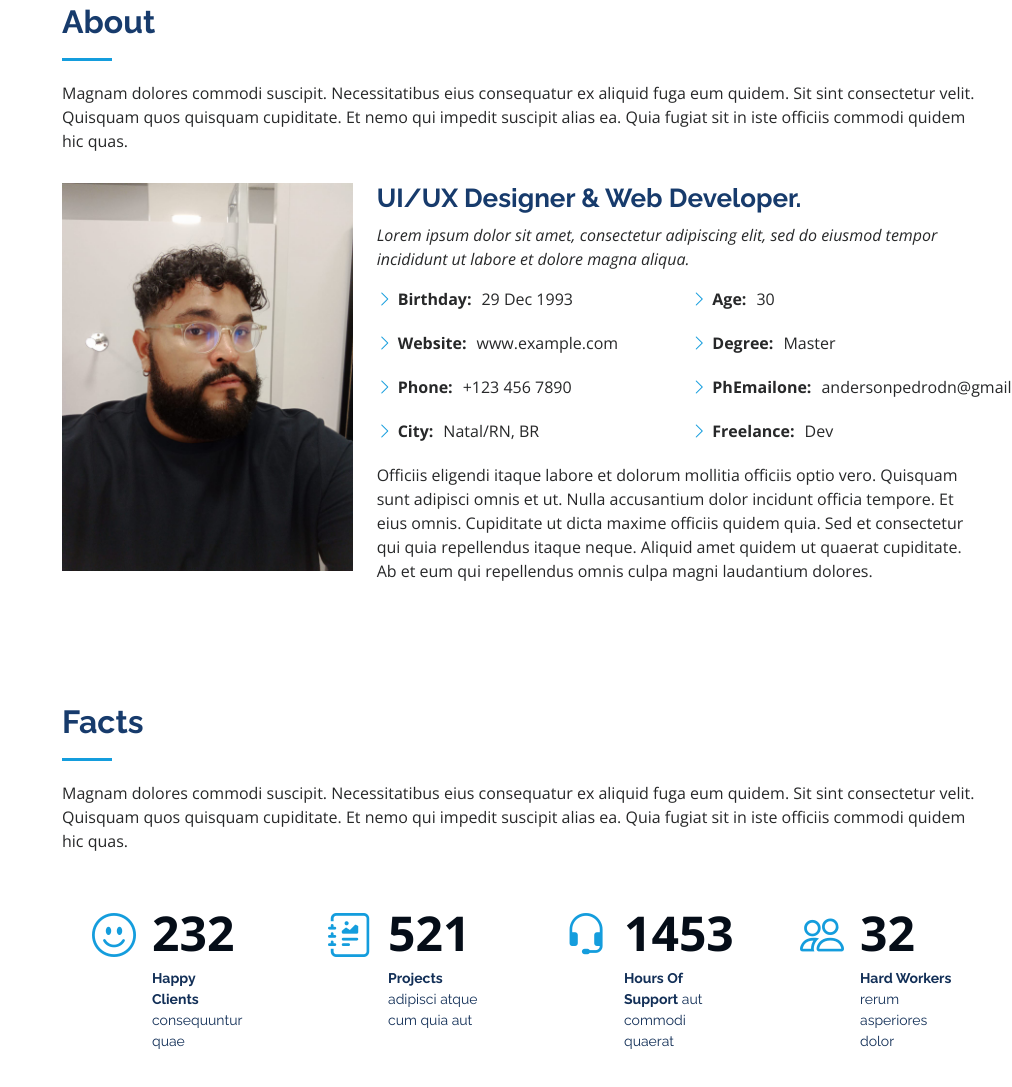
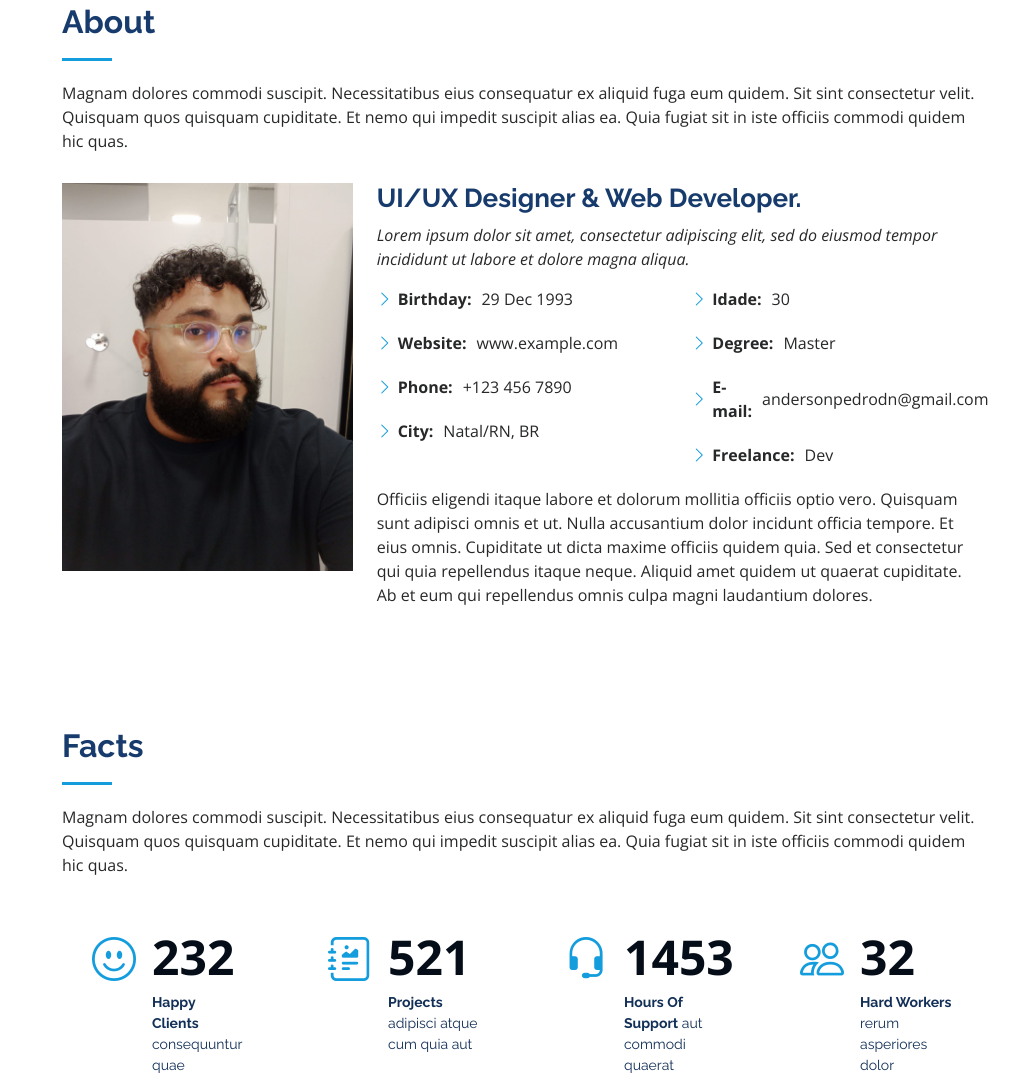
Before and after one commit to andersonpedrodn/portfolio, a plain HTML site: page index.html in a window 1280 px wide. Shown: the part 857-1944 px from the top of the page, without its empty margins (268-1280 px from the left). Drawn offline with nearby package versions, Linux system fonts and the light colour scheme.

```diff
--- a/index.html
+++ b/index.html
@@ -109,9 +109,9 @@
               </div>
               <div class="col-lg-6">
                 <ul>
-                  <li><i class="bi bi-chevron-right"></i> <strong>Age:</strong> <span>30</span></li>
+                  <li><i class="bi bi-chevron-right"></i> <strong>Idade:</strong> <span>30</span></li>
                   <li><i class="bi bi-chevron-right"></i> <strong>Degree:</strong> <span>Master</span></li>
-                  <li><i class="bi bi-chevron-right"></i> <strong>PhEmailone:</strong> <span>andersonpedrodn@gmail.com</span></li>
+                  <li><i class="bi bi-chevron-right"></i> <strong>E-mail:</strong> <span>andersonpedrodn@gmail.com</span></li>
                   <li><i class="bi bi-chevron-right"></i> <strong>Freelance:</strong> <span>Dev</span></li>
                 </ul>
               </div>
```
